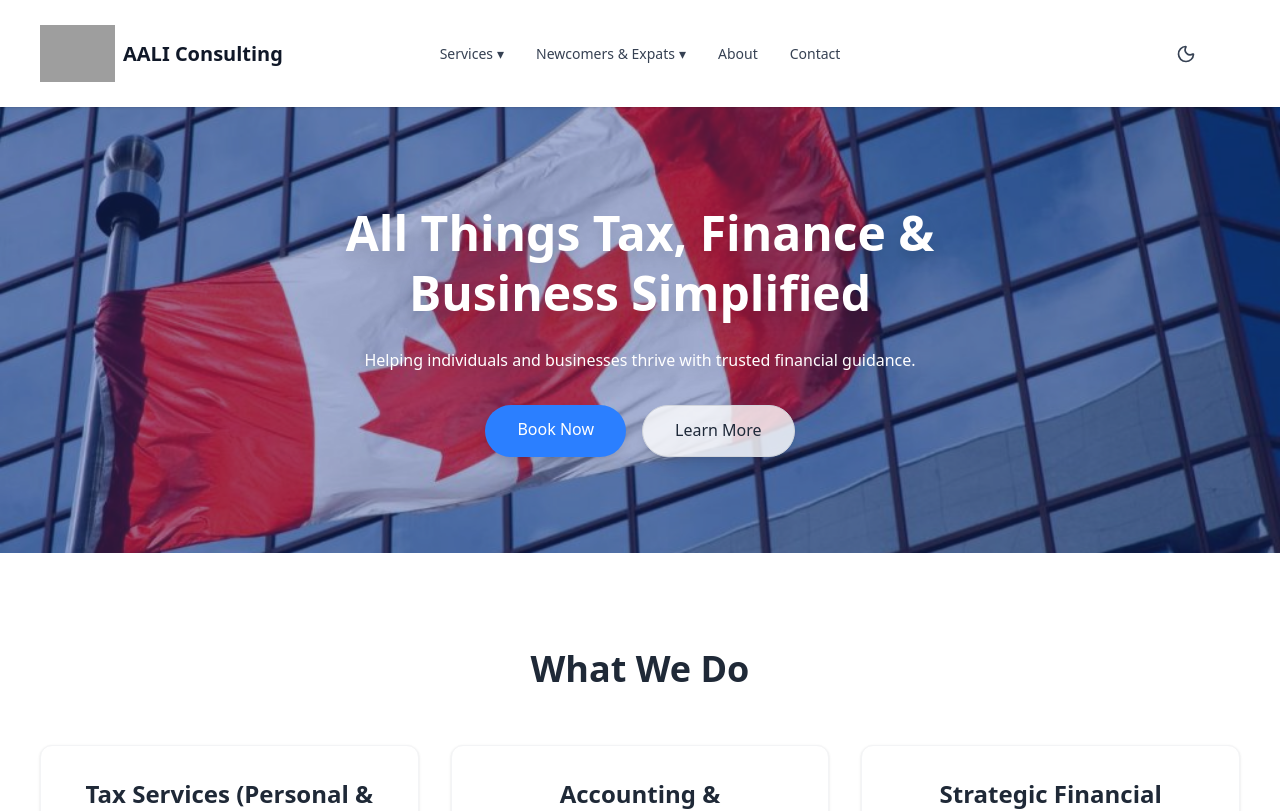
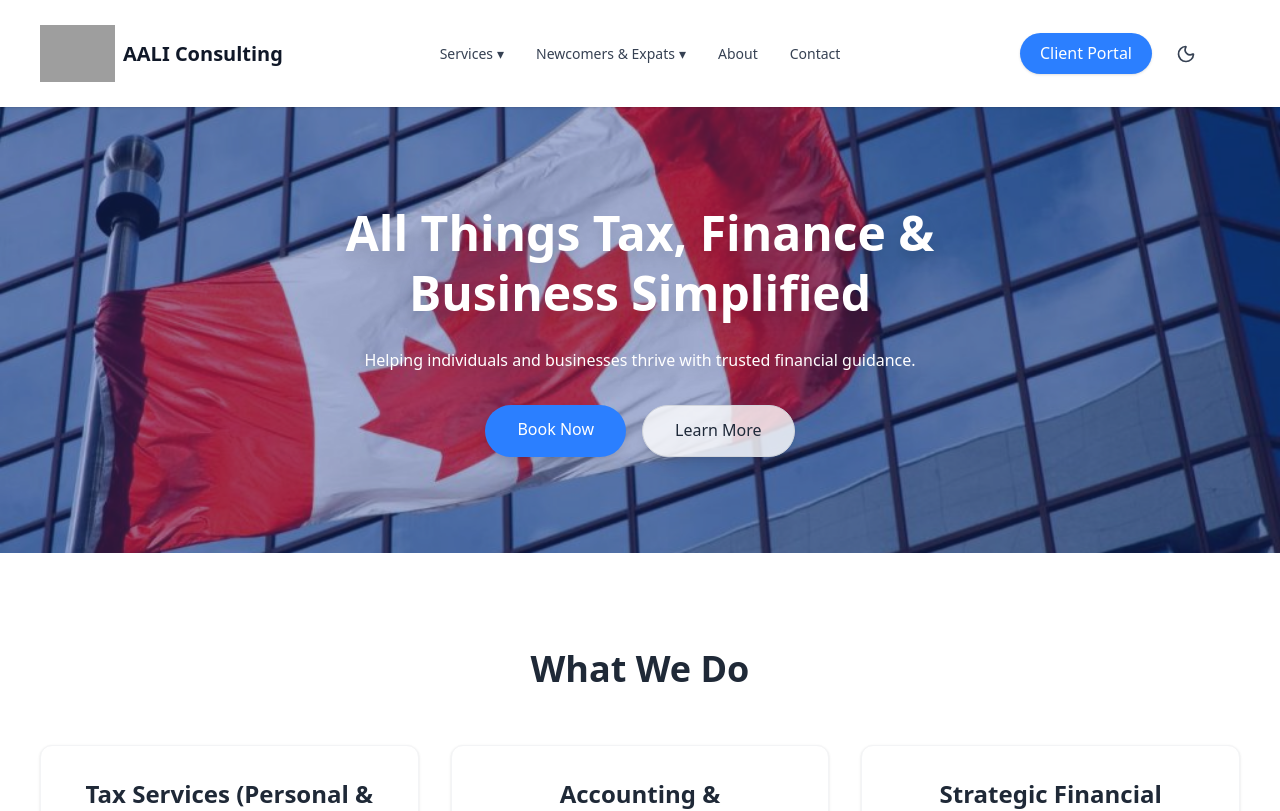
Before and after one commit to forbiddenbey13/aali-consulting, a Next.js app: page / in a window 1280 px wide. Shown: the top 811 px of the page. Built offline with nearby package versions, Linux system fonts and the light colour scheme; grey boxes are pictures that could not be loaded.

Commit message:
Update Header.tsx

```diff
--- a/app/components/Header.tsx
+++ b/app/components/Header.tsx
@@ -117,6 +117,14 @@ const Header: React.FC = () => {
 
         {/* RIGHT — Theme Toggle & Spacer */}
         <div className="hidden md:flex items-center gap-4">
+          <Link
+            href="https://portal.aaliconsulting.ca/"
+            target="_blank"
+            rel="noopener noreferrer"
+            className="px-5 py-2 rounded-full bg-blue-500 text-white font-medium hover:bg-blue-600 transition shadow-sm"
+          >
+            Client Portal
+          </Link>
           {mounted && (
             <button
               onClick={() => setTheme(theme === "dark" ? "light" : "dark")}
@@ -166,7 +174,16 @@ const Header: React.FC = () => {
             <Link href="/AboutUs" className="border-b border-gray-100 dark:border-gray-800 pb-2" onClick={() => setMobileMenuOpen(false)}>About</Link>
             <Link href="/ContactUs" className="border-b border-gray-100 dark:border-gray-800 pb-2" onClick={() => setMobileMenuOpen(false)}>Contact</Link>
 
-            <div className="pt-4">
+            <div className="pt-4 flex flex-col gap-3">
+              <Link
+                href="https://portal.aaliconsulting.ca/"
+                target="_blank"
+                rel="noopener noreferrer"
+                className="block w-full text-center bg-blue-500 text-white px-6 py-3 rounded-full shadow-lg hover:bg-blue-600 transition"
+                onClick={() => setMobileMenuOpen(false)}
+              >
+                Client Portal
+              </Link>
               <Link href="/ContactUs" className="block w-full text-center bg-blue-500 text-white px-6 py-3 rounded-full shadow-lg hover:bg-blue-600 transition" onClick={() => setMobileMenuOpen(false)}>
                 Book Now
               </Link>
```
